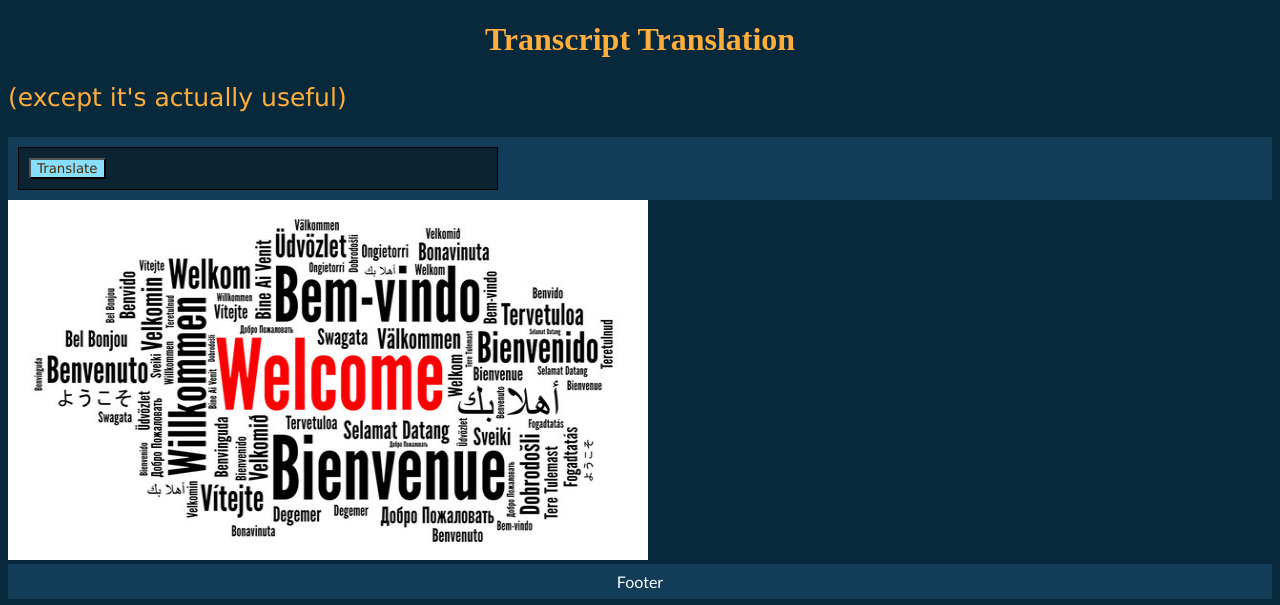
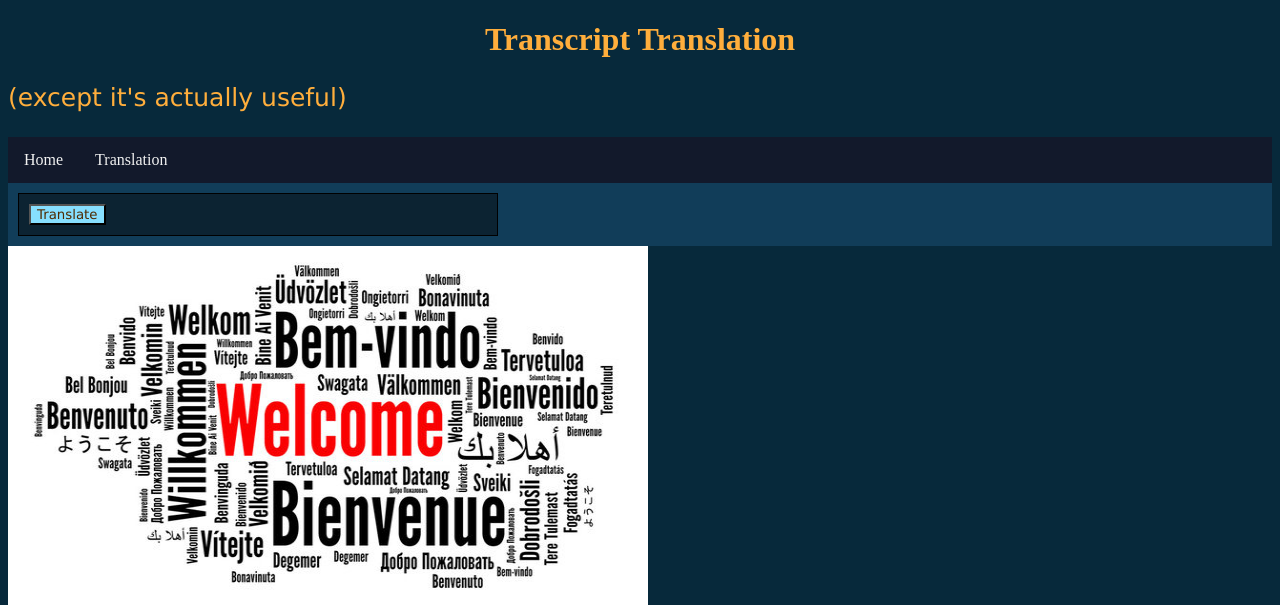
Before and after one commit to smsync17/Translation, a Flask app: page / in a window 1280 px wide. Shown: the top 605 px of the page. Run offline with Flask 3, Linux system fonts and the light colour scheme.

Commit message:
added a navigation bar

```diff
--- a/static/styles.css
+++ b/static/styles.css
@@ -123,3 +123,26 @@ footer {
   padding: 8px;
   font-family: Calibri;
 }
+
+/* Style the topnav */
+ul.topnav {
+  display: flex;
+  list-style-type: none;
+  margin: 0;
+  padding: 0;
+  background-color: #12192b;
+}
+
+/* Style links in topnav */
+ul.topnav li a {
+  display: block;
+  color: #f1f1f1;
+  padding: 14px 16px;
+  text-decoration: none;
+}
+
+/* Change color on hover */
+ul.topnav li a:hover {
+  background-color: #dddddd;
+  color: black;
+}
--- a/templates/index.html
+++ b/templates/index.html
@@ -10,7 +10,10 @@
 <h1>Transcript Translation</h1>
 <p>(except it's actually useful)</p>
 
-
+<ul class="topnav">
+  <li><a href="/">Home</a></li>
+  <li><a href="/translation">Translation</a></li>
+</ul>
 
 <div class="container">
   <div>
--- a/templates/translation.html
+++ b/templates/translation.html
@@ -9,7 +9,10 @@
 
 <h1>Transcript Translation</h1>
 
-
+<ul class="topnav">
+  <li><a href="/">Home</a></li>
+  <li><a href="/translation">Translation</a></li>
+</ul>
 
 <!-- <div class="container">
   <div>
```
